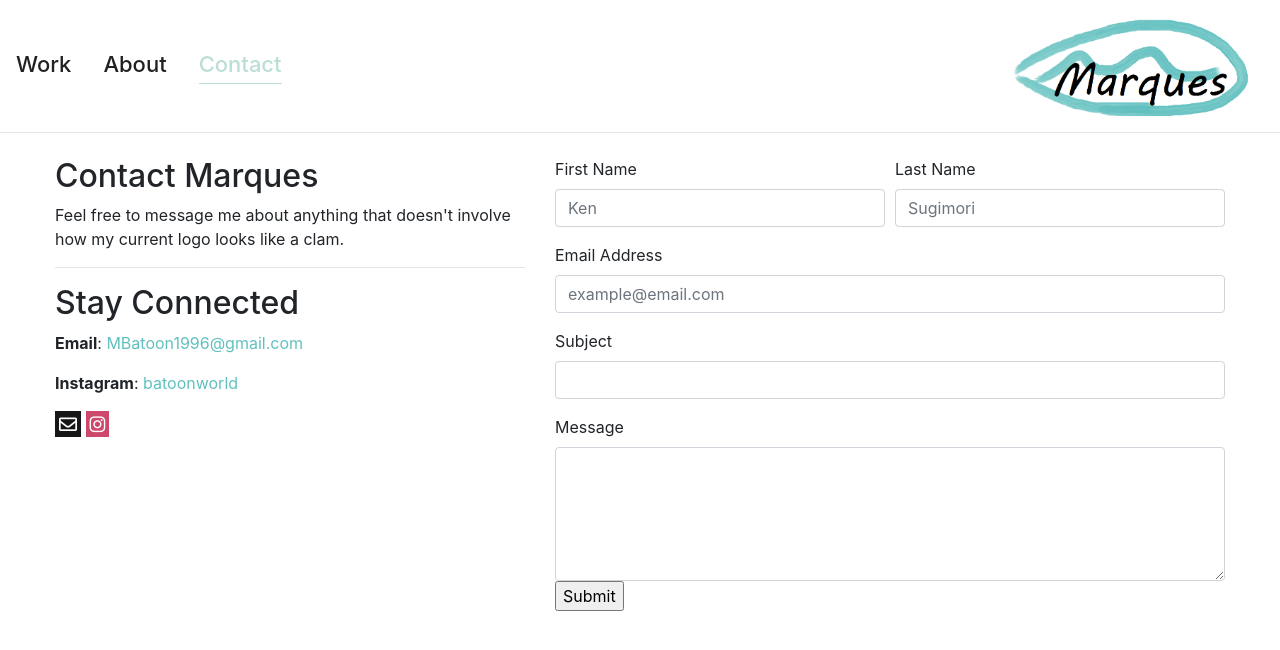
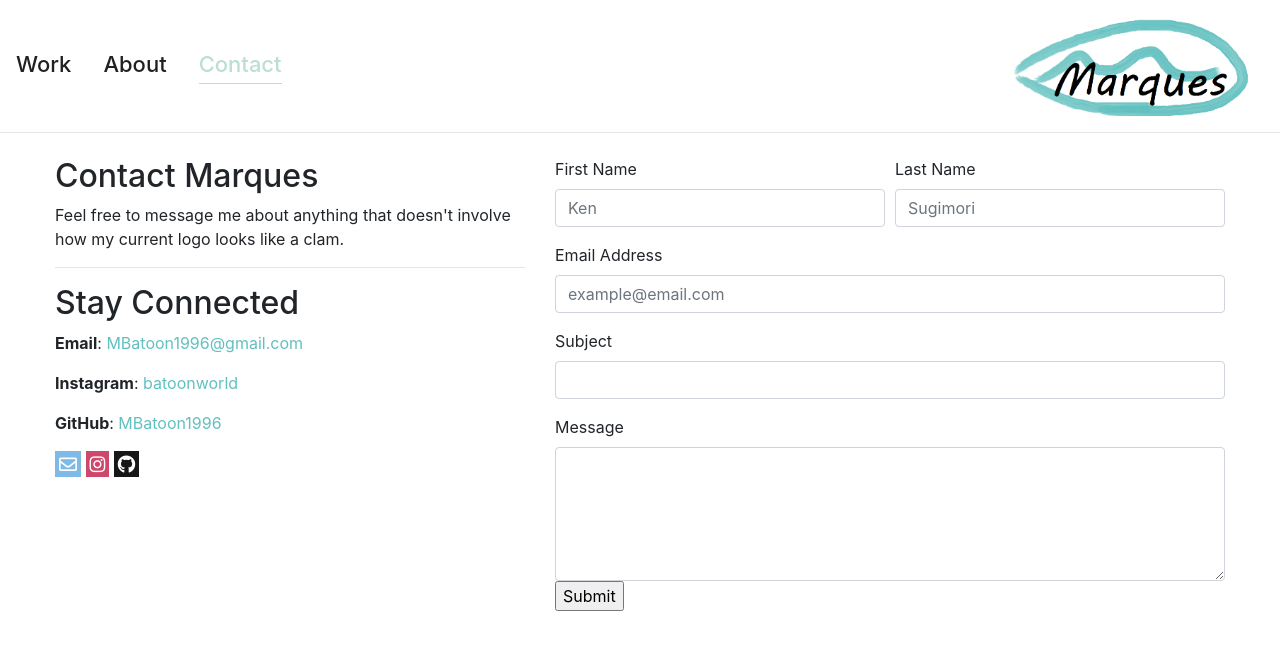
Before and after one commit to MBatoon1996/portfolio, a plain HTML site: page contact.html in a window 1280 px wide. Drawn offline with nearby package versions, Linux system fonts and the light colour scheme.

Commit message:
made favicon and added GitHub to Contact

```diff
--- a/contact.html
+++ b/contact.html
@@ -11,6 +11,8 @@
     <link rel="stylesheet" href="https://use.fontawesome.com/releases/v5.2.0/css/all.css" integrity="sha384-hWVjflwFxL6sNzntih27bfxkr27PmbbK/iSvJ+a4+0owXq79v+lsFkW54bOGbiDQ" crossorigin="anonymous">
 
     <link rel="stylesheet" type="text/css" href="./style.css">
+
+    <link rel="icon" href="./images/icon.png">
 
     <title>Marques Batoon</title>
   </head>
@@ -55,9 +57,11 @@
             <h2>Stay Connected</h2>
             <p><b>Email</b>: <span class="username"><a href="mailto:MBatoon1996@gmail.com" target="_blank">MBatoon1996@gmail.com</a></span></p>
             <p><b>Instagram</b>: <span class="username"><a href="https://www.instagram.com/batoonworld/" target="_blank">batoonworld</a></span></p>
+            <p><b>GitHub</b>: <span class="username"><a href="https://github.com/MBatoon1996/" target="_blank">MBatoon1996</a></span></p>
             <div class="socials">
               <a href="mailto:MBatoon1996@gmail.com" target="_blank"><i class="far fa-envelope"></i></a>
               <a href="https://www.instagram.com/batoonworld/" target="_blank"><i class="fab fa-instagram"></i></a>
+              <a href="https://github.com/MBatoon1996/" target="_blank"><i class="fab fa-github"></i></a>
             </div>
           </div>
         </div>
--- a/style.css
+++ b/style.css
@@ -76,7 +76,7 @@ nav {
   font-size: 18px;
   color:white;
   padding: 4px;
-  background-color: #171717;
+  background-color: #7dbbe6;
 }
 
 .socials i.fa-instagram {
@@ -86,11 +86,22 @@ nav {
   background-color: #cd486b;
 }
 
+.socials i.fa-github {
+  font-size: 18px;
+  color:white;
+  padding: 4px;
+  background-color: #171717;
+}
+
 .socials i.fa-envelope:hover {
   opacity: 0.8;
 }
 
 .socials i.fa-instagram:hover {
+  opacity: 0.8;
+}
+
+.socials i.fa-github:hover {
   opacity: 0.8;
 }
 
```
Also changed, not shown: about.html (+2 -0 lines), index.html (+3 -1 lines), images/icon.png (added).
